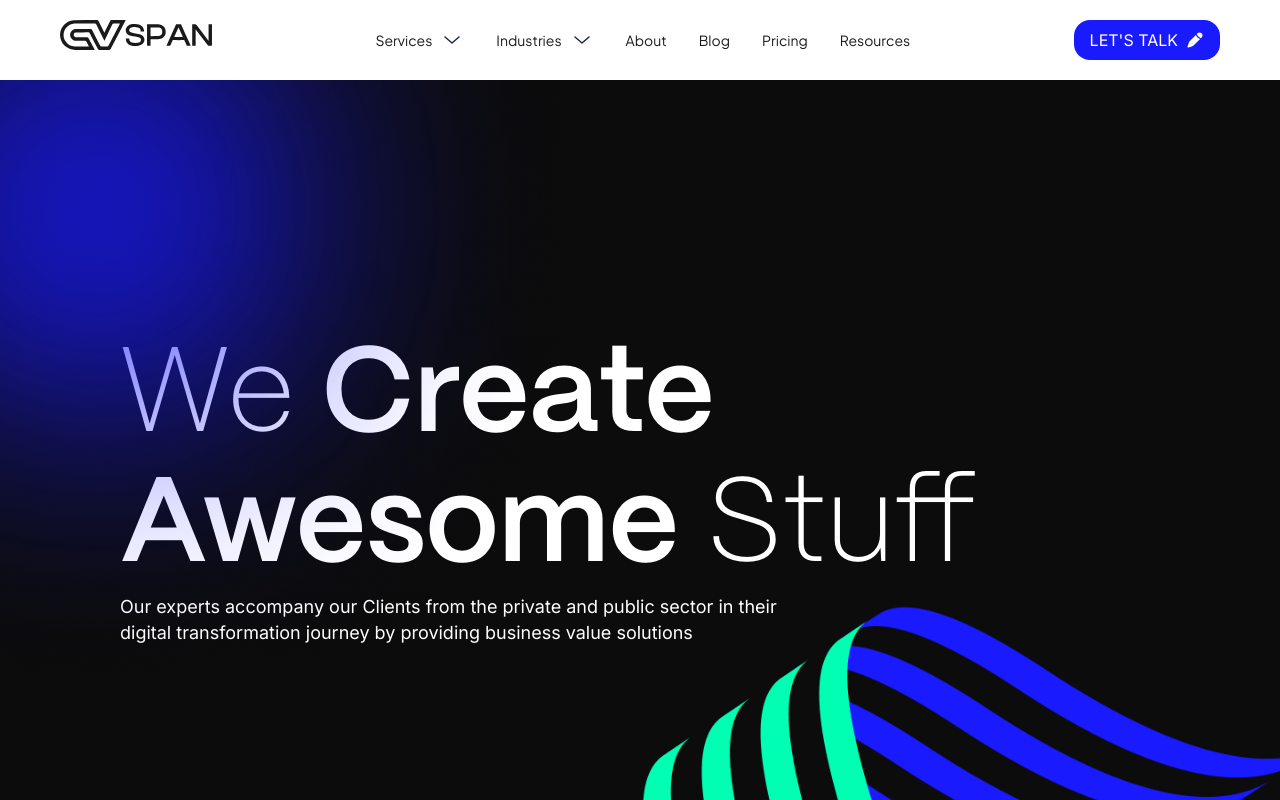
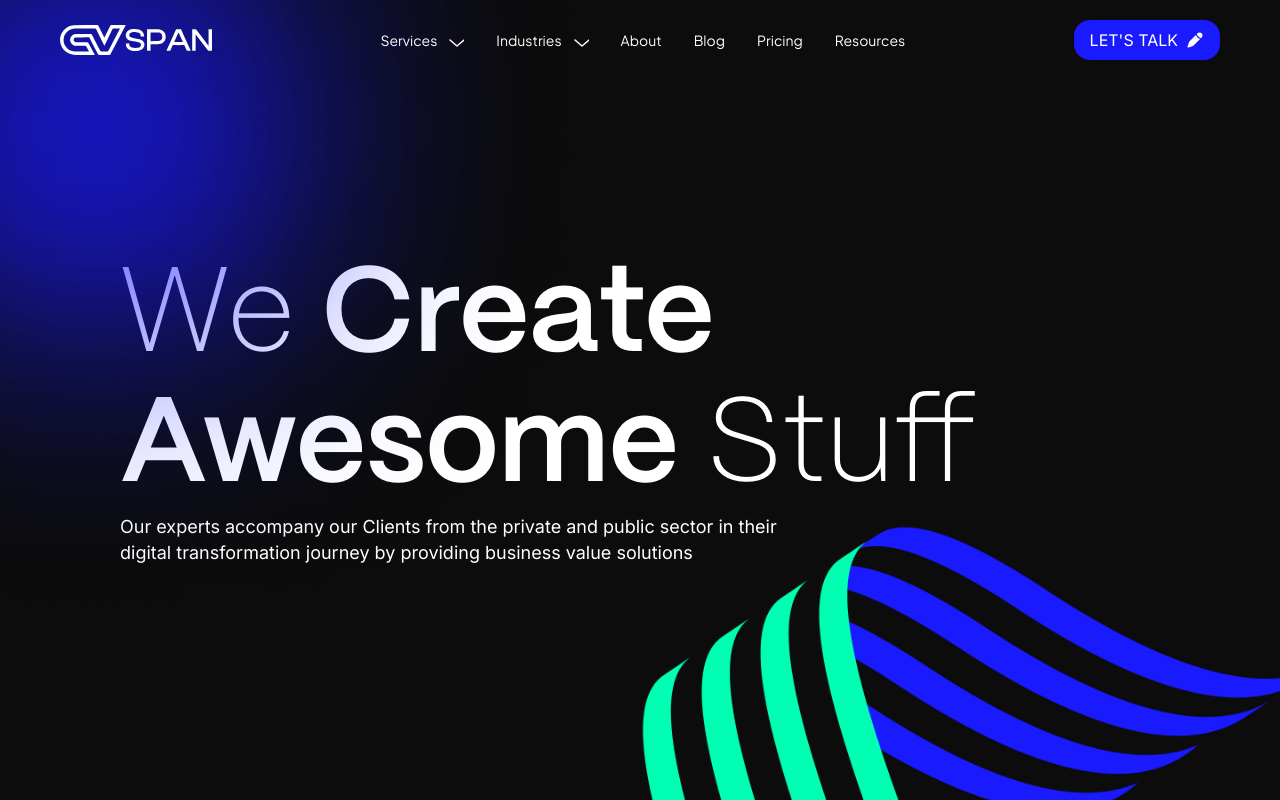
Before and after one commit to cvspan/cvspan-web, a Next.js app: page / in a window 1280 px wide. Shown: the top 800 px of the page. Built offline with nearby package versions, Linux system fonts and the light colour scheme.

Commit message:
Fix navbutton hover effect on desktop

```diff
--- a/src/components/molecules/layout/navbar/components/index.tsx
+++ b/src/components/molecules/layout/navbar/components/index.tsx
@@ -9,7 +9,7 @@ import '../Navbar.css';
 
 export const NavBrand = ({ isLight }: { isLight: boolean }) => {
     return (
-        <Link href="/" className="relative box-border block text-white">
+        <Link href="/" className="relative my-auto box-border block text-white">
             <Image
                 src={`${isLight ? '/assets/images/logo-black.svg' : '/assets/images/logo-transparent.svg'}`}
                 width={152}
@@ -37,26 +37,20 @@ export const NavMenu = ({
     }
     return (
         <div className="flex flex-col gap-y-6 lg:mx-auto lg:flex-row lg:flex-nowrap lg:items-center lg:gap-x-8">
-            <div className="border-box group/services relative w-fit lg:static lg:max-w-full lg:flex-grow-0">
-                <div>
+            <div className="border-box group/services relative w-fit lg:static lg:flex lg:h-full lg:max-w-full lg:flex-grow-0">
+                <div className="flex flex-grow flex-col justify-center">
                     <button
                         onClick={() => {
                             onIndexChanged(1);
                         }}
                         type="button"
-                        className={`inline-flex items-center font-eudoxus text-[34px] font-medium leading-[42px] lg:text-sm lg:font-normal lg:leading-[22px] ${isLight ? 'text-[#1a1a1a]' : 'text-white'}`}
+                        className={`inline-flex flex-grow items-center font-eudoxus text-[34px] font-medium leading-[42px] lg:text-sm lg:font-normal lg:leading-[22px] ${isLight ? 'text-[#1a1a1a]' : 'text-white'}`}
                     >
                         <span className="pe-2">Services</span>
-                        <svg
-                            xmlns="http://www.w3.org/2000/svg"
-                            width="24"
-                            height="24"
-                            viewBox="0 0 24 24"
-                            fill="transparent"
-                        >
+                        <svg xmlns="http://www.w3.org/2000/svg" width="19" height="18" viewBox="0 0 19 18" fill="none">
                             <path
                                 d="M19 9L12 15L5 9"
-                                stroke="#1C274C"
+                                stroke={`${isLight ? 'black' : 'white'}`}
                                 strokeWidth="1.5"
                                 strokeLinecap="round"
                                 strokeLinejoin="round"
@@ -66,33 +60,27 @@ export const NavMenu = ({
                 </div>
                 {/* {currentIndex === 1 && ( */}
                 <div
-                    ref={ref}
+                    // ref={ref}
                     className="invisible mt-4 hidden opacity-0 group-hover/services:visible group-hover/services:block group-hover/services:opacity-100 lg:absolute lg:left-0 lg:top-[calc(80px-1px)] lg:z-[200] lg:mt-0 lg:ps-16"
                 >
                     <NavDropDownService links={NavButtons[0].links} />
                 </div>
                 {/* )} */}
             </div>
-            <div className="group/industries border-box w-fit max-w-full flex-grow-0 basis-0">
-                <div>
+            <div className="border-box group/industries relative w-fit lg:static lg:flex lg:h-full lg:max-w-full lg:flex-grow-0">
+                <div className="flex flex-grow flex-col justify-center">
                     <button
                         onClick={() => {
                             onIndexChanged(2);
                         }}
                         type="button"
-                        className={`inline-flex items-center font-eudoxus text-[34px] font-medium leading-[42px] lg:text-sm lg:font-normal lg:leading-[22px] ${isLight ? 'text-[#1a1a1a]' : 'text-white'}`}
+                        className={`inline-flex flex-grow items-center font-eudoxus text-[34px] font-medium leading-[42px] lg:text-sm lg:font-normal lg:leading-[22px] ${isLight ? 'text-[#1a1a1a]' : 'text-white'}`}
                     >
                         <span className="pe-2">Industries</span>
-                        <svg
-                            xmlns="http://www.w3.org/2000/svg"
-                            width="24"
-                            height="24"
-                            viewBox="0 0 24 24"
-                            fill="transparent"
-                        >
+                        <svg xmlns="http://www.w3.org/2000/svg" width="19" height="18" viewBox="0 0 19 18" fill="none">
                             <path
                                 d="M19 9L12 15L5 9"
-                                stroke="#1C274C"
+                                stroke={`${isLight ? 'black' : 'white'}`}
                                 strokeWidth="1.5"
                                 strokeLinecap="round"
                                 strokeLinejoin="round"
@@ -128,7 +116,7 @@ export const NavLetsTalkButton = () => {
         <button
             type="button"
             aria-label="Let's Talk"
-            className="inline-flex w-full items-center justify-center gap-x-2 whitespace-nowrap text-nowrap rounded-2xl bg-[#1a1aff] px-4 py-2 text-base text-white lg:w-fit lg:justify-normal"
+            className="my-auto inline-flex w-full items-center justify-center gap-x-2 whitespace-nowrap text-nowrap rounded-2xl bg-[#1a1aff] px-4 py-2 text-base text-white lg:w-fit lg:justify-normal"
         >
             LET{`'`}S TALK
             <svg xmlns="http://www.w3.org/2000/svg" width="18" height="18" viewBox="0 0 18 18" fill="none" className="">
--- a/src/components/molecules/layout/navbar/index.tsx
+++ b/src/components/molecules/layout/navbar/index.tsx
@@ -7,12 +7,12 @@ function Navbar({ light = false }: { light: boolean }) {
     const [isLight, setIsLight] = useState<boolean | false>(light);
 
     return (
-        <header className="bg-transparent">
+        <header className="lg:fixed lg:left-0 lg:right-0 lg:top-0 lg:z-50">
             <div>
                 <section className="flex w-full flex-col justify-center lg:h-20">
-                    <div className="mx-auto w-full max-w-[1200px]">
-                        <div className="fixed inset-0 z-50 box-border w-full overflow-y-scroll bg-transparent lg:relative lg:flex-grow lg:flex-nowrap lg:items-center lg:justify-normal lg:overflow-y-visible">
-                            <div className="flex flex-col gap-y-10 p-5 lg:flex-row lg:gap-y-0">
+                    <div className="mx-auto w-full max-w-[1200px] lg:h-full">
+                        <div className="fixed inset-0 z-50 box-border w-full overflow-y-scroll bg-transparent lg:relative lg:h-full lg:flex-grow lg:flex-nowrap lg:items-center lg:justify-normal lg:overflow-y-visible">
+                            <div className="flex flex-col items-stretch gap-y-10 p-5 lg:h-full lg:flex-row lg:gap-y-0 lg:px-5 lg:py-0">
                                 <div className="flex w-full justify-between lg:w-fit lg:justify-normal">
                                     <NavBrand isLight={isLight} />
                                     <button type="button" className="lg:hidden">
--- a/src/components/pages/home/index.tsx
+++ b/src/components/pages/home/index.tsx
@@ -15,7 +15,7 @@ import Cta from '@/components/molecules/CTA';
 export default function Homepage() {
     return (
         <>
-            <Navbar light />
+            <Navbar light={false} />
             <Homelanding />
             <Clients />
             <StoriesCard />
```
